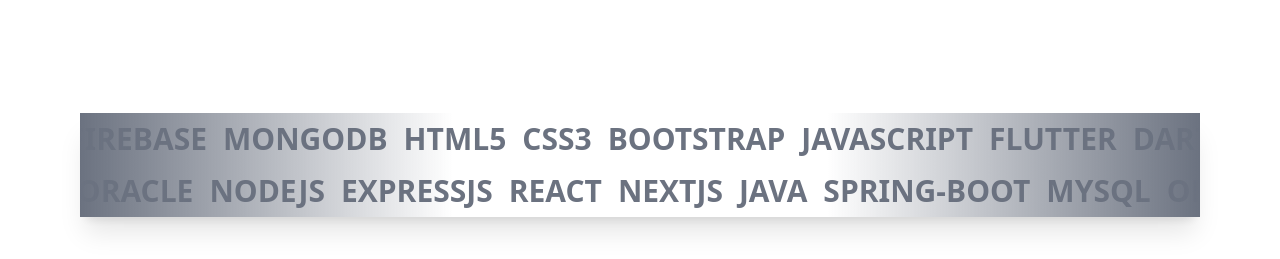
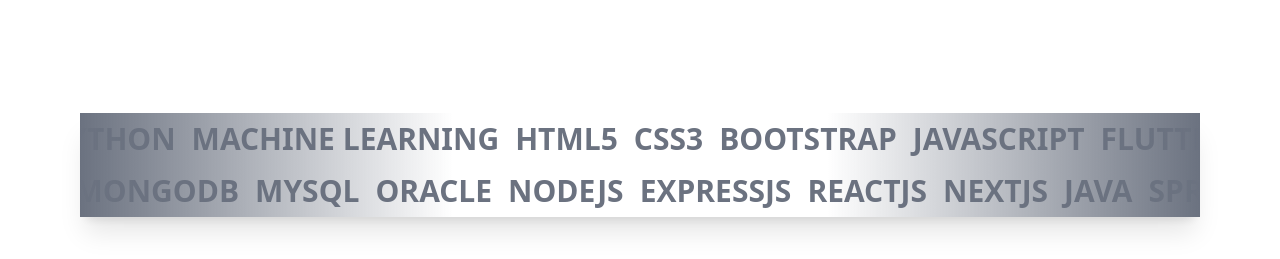
Before and after one commit to neirinzaralwin/portfolio, a Next.js app: page / in a window 1280 px wide. Shown: the part 1763-2022 px from the top of the page. Built offline with nearby package versions, Linux system fonts and the light colour scheme.

Commit message:
fix: update email form links to open in a new tab and enhance skill marquee with additional technologies

```diff
--- a/components/contact-us/email-form.tsx
+++ b/components/contact-us/email-form.tsx
@@ -113,7 +113,7 @@
             key={social._id}
             transition={{ delay: 0.4 + index * 0.1 }}
           >
-            <Link href={social.url}>
+            <Link href={social.url} target="_blank" rel="noopener noreferrer">
               <TextReveal>{social.platform}</TextReveal>
             </Link>
           </Transition>
--- a/components/portfolio/skill-marquee.tsx
+++ b/components/portfolio/skill-marquee.tsx
@@ -9,6 +9,15 @@
   "Bootstrap",
   "Javascript",
   "Flutter",
+  "Fastify",
+  "TailwindCSS",
+  "Stripe",
+  "MongoDB",
+  "Tensorflow",
+  "Python",
+  "Machine Learning",
+  "Deep Learning",
+  "AI",
   "Dart",
   "Firebase",
   "MongoDB",
@@ -16,7 +25,7 @@
   "Oracle",
   "NodeJs",
   "ExpressJs",
-  "React",
+  "ReactJs",
   "NextJs",
   "Java",
   "Spring-boot",
```
